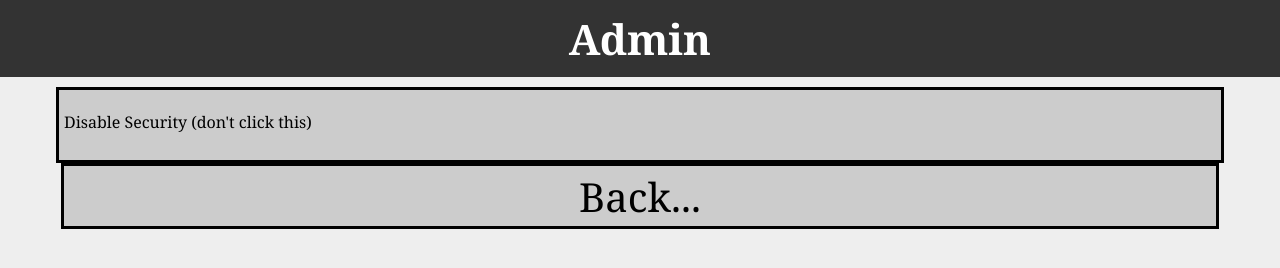
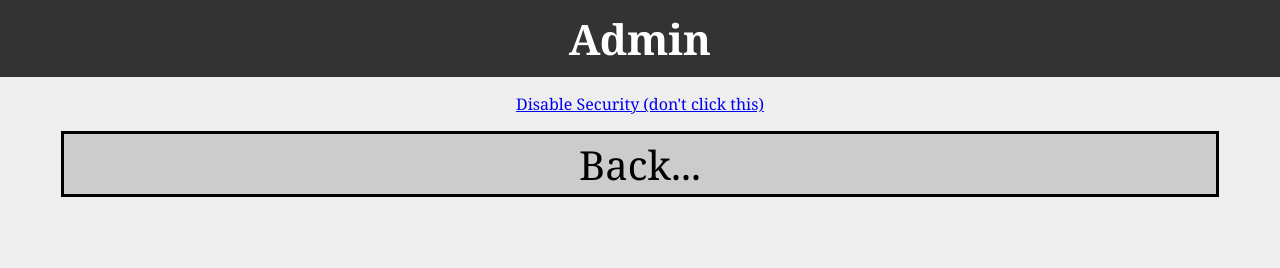
Before and after one commit to z3account/z3account.github.io, a plain HTML site: page users/4e2102e1c240050ef167fa4f3b4636d0/security.html in a window 1280 px wide. Drawn offline with Linux system fonts and the light colour scheme.

Commit message:
Add files via upload

```diff
--- a/users/4e2102e1c240050ef167fa4f3b4636d0/security.html
+++ b/users/4e2102e1c240050ef167fa4f3b4636d0/security.html
@@ -9,7 +9,7 @@
 <body>
 	<a href="index.html"><header>Admin</header></a>
 	<center class="emailPage">
-	<a href="endgame.html"><p>Disable Security (don't click this)</p></a>
+	<a style="all:revert;" href="endgame.html"><p>Disable Security (don't click this)</p></a>
 	</center>
 	<center class="loginPage">
 		<a href="index.html" style="height:60px;"><p>Back...</p></a>
```
